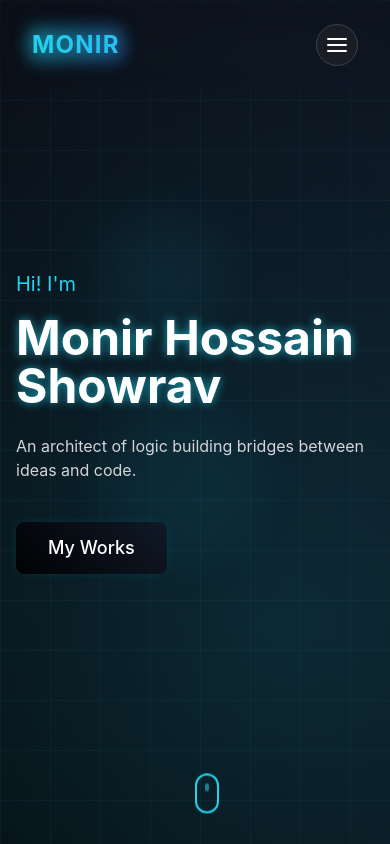
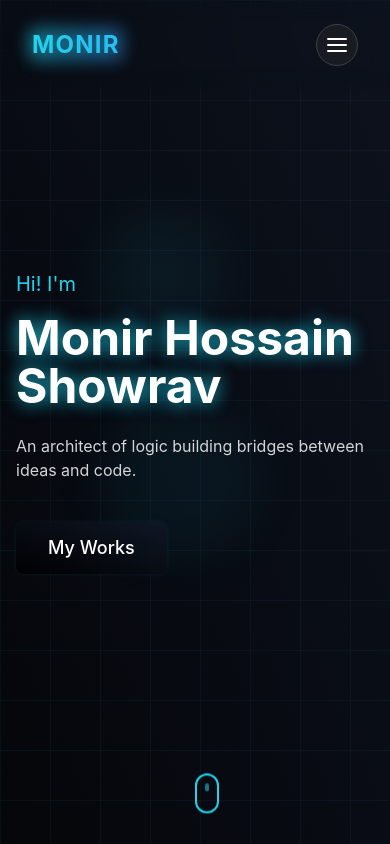
Before and after one commit to shourov-sorkar/latest-portfolio, a React (Vite) app: page / in a window 390 px wide. Shown: the top 844 px of the page. Built offline with nearby package versions, Linux system fonts and the light colour scheme.

Commit message:
refactor(hero-section): simplify background styles and enhance button effects

```diff
--- a/src/sections/hero-section/HeroSection.tsx
+++ b/src/sections/hero-section/HeroSection.tsx
@@ -24,23 +24,10 @@ export const HeroSection = () => {
     >
       <div
         ref={bgRef}
-        className="absolute inset-0 z-0"
-        style={{
-          background:
-            "radial-gradient(circle at center, rgba(34, 211, 238, 0.15) 0%, rgba(0, 0, 0, 0) 70%), linear-gradient(45deg, rgba(0, 0, 0, 1) 0%, rgba(17, 24, 39, 1) 100%)",
-          backgroundSize: "200% 200%",
-          backgroundPosition: "0% 0%",
-        }}
+        className="absolute inset-0 z-0 bg-gradient-to-tr from-black to-gray-900 bg-[length:200%_200%] bg-[0%_0%]"
       />
       <div className="absolute inset-0 z-0">
-        <div
-          className="w-full h-full"
-          style={{
-            backgroundImage:
-              "linear-gradient(to right, rgba(34, 211, 238, 0.05) 1px, transparent 1px), linear-gradient(to bottom, rgba(34, 211, 238, 0.05) 1px, transparent 1px)",
-            backgroundSize: "50px 50px",
-          }}
-        />
+        <div className="w-full h-full bg-[linear-gradient(to_right,rgba(34,211,238,0.05)_1px,transparent_1px),linear-gradient(to_bottom,rgba(34,211,238,0.05)_1px,transparent_1px)] bg-[size:50px_50px]" />
       </div>
       <div className="absolute top-1/4 left-1/4 w-32 h-32 rounded-full bg-cyan-400/10 filter blur-xl animate-pulse-slow" />
       <div className="absolute bottom-1/3 right-1/3 w-40 h-40 rounded-full bg-cyan-400/5 filter blur-xl animate-float" />
@@ -57,7 +44,7 @@ export const HeroSection = () => {
         </motion.div>
         <motion.h1
           ref={textRef}
-          className="text-5xl md:text-7xl  font-bold mb-6 glow-text max-w-7xl"
+          className="text-5xl md:text-7xl font-bold mb-6 animate-glow max-w-7xl"
           initial={{ opacity: 0 }}
         >
           {personalInfo.shortName}
@@ -79,12 +66,7 @@ export const HeroSection = () => {
         >
           <button
             onClick={() => scrollToElement("portfolio")}
-            className="relative group px-8 py-3 text-lg font-medium text-white overflow-hidden rounded-lg transition-all duration-300 transform hover:scale-105"
-            style={{
-              background:
-                "linear-gradient(45deg, rgba(0,0,0,0.9), rgba(17, 24, 39, 0.9))",
-              boxShadow: "0 0 10px rgba(34, 211, 238, 0.1)",
-            }}
+            className="relative group px-8 py-3 text-lg font-medium text-white overflow-hidden rounded-lg transition-all duration-300 transform hover:scale-105 bg-gradient-to-tr from-black/90 to-gray-900/90 shadow-[0_0_5px_rgba(34,211,238,0.1)] hover:shadow-[0_0_10px_rgba(34,211,238,0.3)]"
           >
             <span className="relative z-10">My Works</span>
           </button>
```
